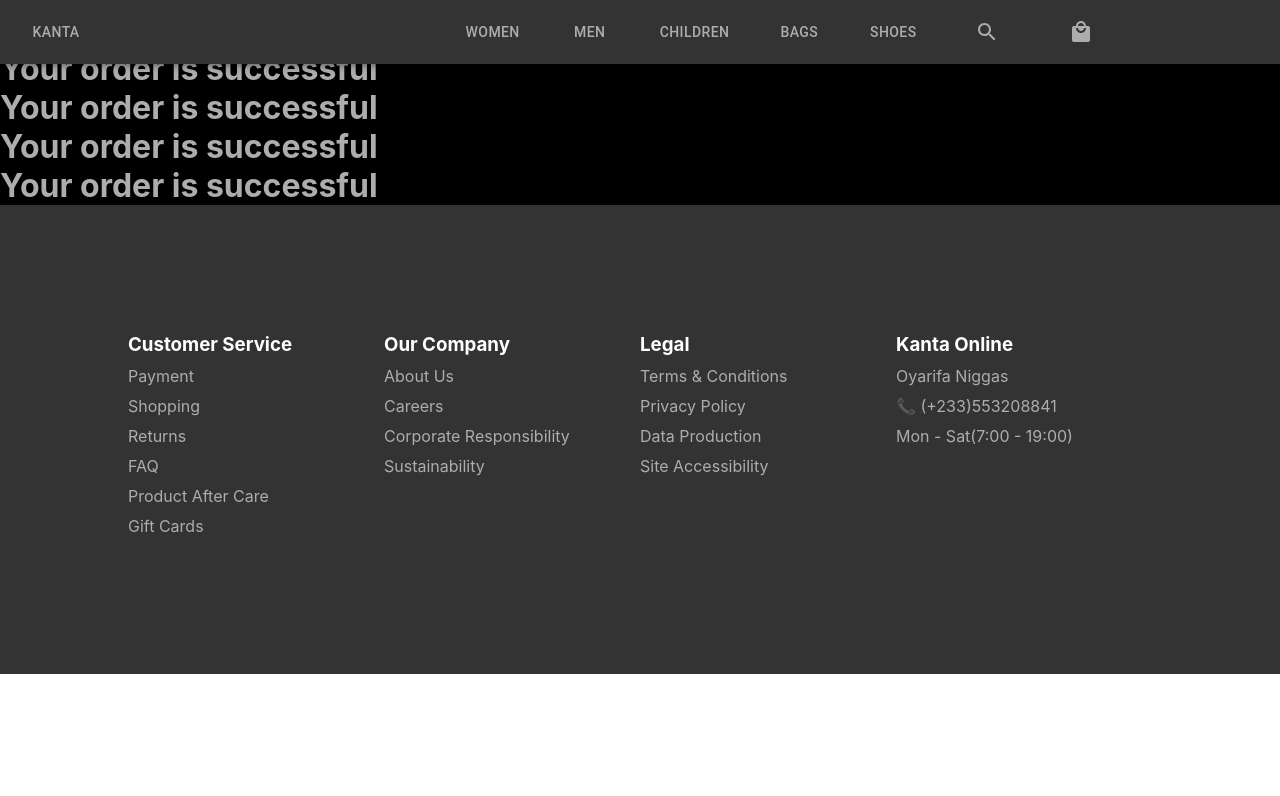
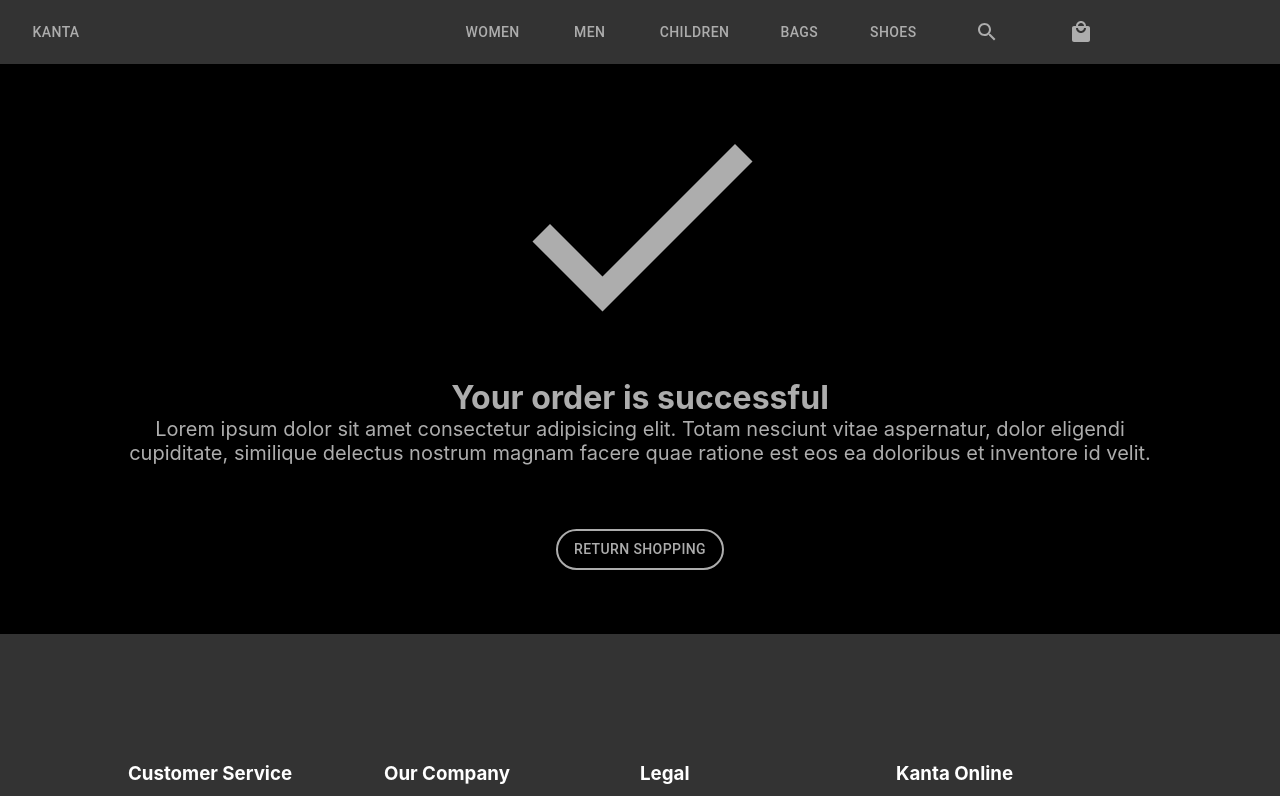
Before and after one commit to 1nusah/kanta-online, a React (Create React App) app: page /success in a window 1280 px wide. Shown: the top 796 px of the page. Built offline with nearby package versions, Linux system fonts and the light colour scheme.

Commit message:
orderSuccess page done

```diff
--- a/src/components/checkout/CheckOut.js
+++ b/src/components/checkout/CheckOut.js
@@ -10,7 +10,6 @@
 	FormControlLabel,
 	Button,
 } from '@material-ui/core';
-import swal from 'sweetalert';
 const Checkout = () => {
 	return (
 		<Grid container className="checkout_container">
@@ -167,14 +166,6 @@
 							<Button
 								variant="contained"
 								style={{ backgroundColor: 'inherit', color: '#adadad' }}
-								onClick={() => {
-									swal({
-										title: 'Your order is successful!',
-										text: 'Thank you!',
-										icon: 'success',
-										width: '800px',
-									});
-								}}
 							>
 								Place Order
 							</Button>
--- a/src/components/orderPage/OrderSuccess.css
+++ b/src/components/orderPage/OrderSuccess.css
@@ -1,4 +1,7 @@
 .success {
 	background-color: black;
 	color: #adadad;
+	text-align: center;
+	padding-top: 5%;
+	padding-bottom: 5%;
 }
--- a/src/components/orderPage/OrderSuccess.js
+++ b/src/components/orderPage/OrderSuccess.js
@@ -1,16 +1,43 @@
 import React from 'react';
 import { Grid } from '@material-ui/core';
 import './OrderSuccess.css';
-import swal from 'sweetalert';
+// import CheckCircleIcon from '@material-ui/icons/CheckCircle';
+import DoneIcon from '@material-ui/icons/Done';
+import Button from '@material-ui/core/Button';
 const OrderSuccess = () => {
 	return (
-		<Grid container className="success">
-			<Grid item xs={12} md={12} lg={12} sm={12}>
-				<h1>Your order is successful</h1>
-				<h1>Your order is successful</h1>
-				<h1>Your order is successful</h1>
-				<h1>Your order is successful</h1>
-				<h1>Your order is successful</h1>
+		<Grid container justify="center" alignItems="center">
+			<Grid container justify="center" alignItems="center" className="success">
+				<Grid item xs={12} md={12} lg={12} sm={12}>
+					{/* <CheckCircleIcon style={{ fontSize: 300, color: '#adadad' }} /> */}
+					<div>
+						<DoneIcon
+							style={{ fontSize: 300, color: '#adadad', marginBottom: 0 }}
+						/>
+						<h1>Your order is successful</h1>
+					</div>
+					<div>
+						<p style={{ marginLeft: '10%', marginRight: '10%', fontSize: 20 }}>
+							Lorem ipsum dolor sit amet consectetur adipisicing elit. Totam
+							nesciunt vitae aspernatur, dolor eligendi cupiditate, similique
+							delectus nostrum magnam facere quae ratione est eos ea doloribus
+							et inventore id velit.
+						</p>
+					</div>
+					<div style={{ paddingTop: '5%' }}>
+						<Button
+							variant="contained"
+							style={{
+								backgroundColor: 'inherit',
+								color: '#adadad',
+								border: '2px solid #adadad',
+								borderRadius: 25,
+							}}
+						>
+							Return Shopping
+						</Button>
+					</div>
+				</Grid>
 			</Grid>
 		</Grid>
 	);
```
